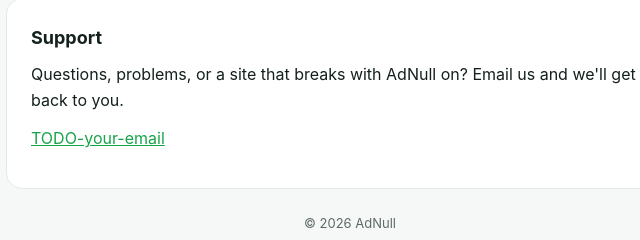
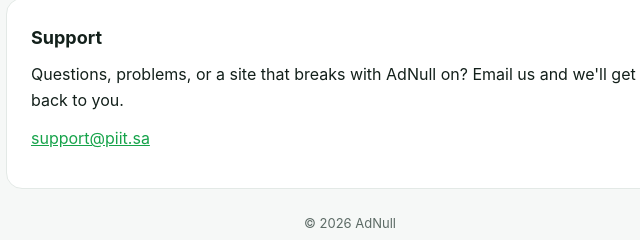
Before and after one commit to 9trwdzhtdwss/adnullweb, a plain HTML site: page index.html in a window 1280 px wide. Shown: the part 825-1065 px from the top of the page, 290-930 px from the left. Drawn offline with Linux system fonts and the light colour scheme.

Commit message:
Update index.html

```diff
--- a/index.html
+++ b/index.html
@@ -98,7 +98,7 @@
     <div class="card" id="support">
       <h2>Support</h2>
       <p>Questions, problems, or a site that breaks with AdNull on? Email us and we'll get back to you.</p>
-      <p><a href="mailto:TODO-your-email">TODO-your-email</a></p>
+      <p><a href="mailto:support@piit.sa">support@piit.sa</a></p>
     </div>
   </main>
 
@@ -125,7 +125,7 @@
     <div class="card">
       <h2>الدعم</h2>
       <p>عندك سؤال أو مشكلة، أو موقع ما يشتغل مع AdNull؟ راسلنا وبنرد عليك.</p>
-      <p><a href="mailto:TODO-your-email" dir="ltr">TODO-your-email</a></p>
+      <p><a href="mailto:support@piit.sa" dir="ltr">support@piit.sa</a></p>
     </div>
   </main>
 
```
